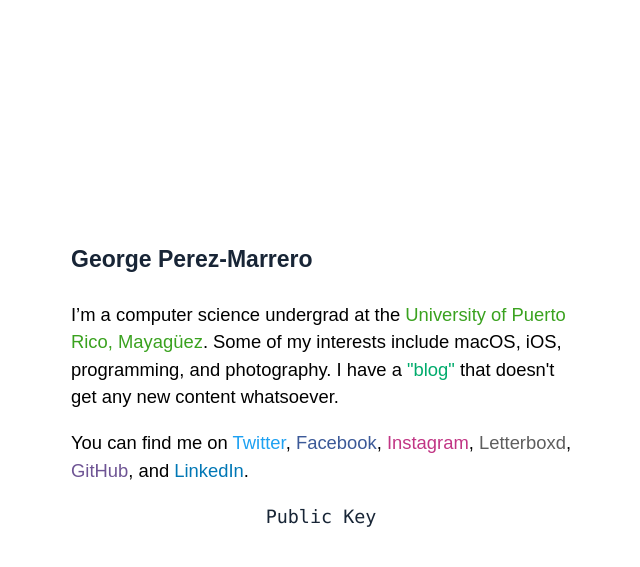
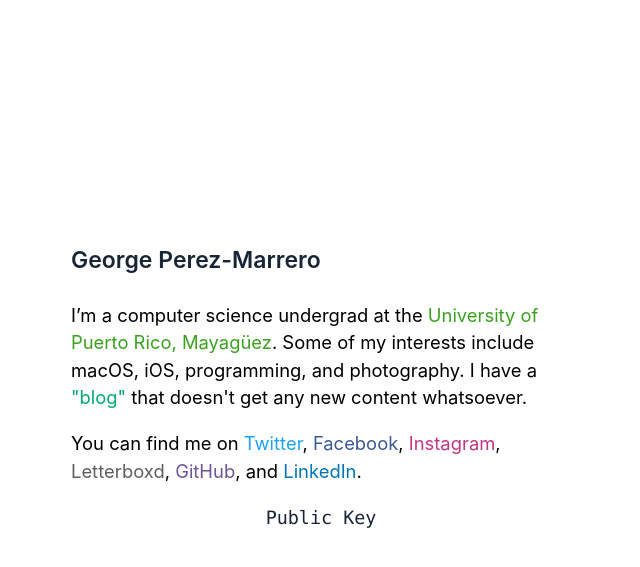
Before and after one commit to georgeperez/titanpointe.org, a Jekyll site: the page built from index.html, in a window 1280 px wide. Shown: the top 567 px of the page, without its empty margins (319-959 px from the left). Built offline with Jekyll 4.4.1, drawn with Linux system fonts in a browser that asks for light colours.

Commit message:
Added system UI fonts

```diff
--- a/assets/css/style.css
+++ b/assets/css/style.css
@@ -4,7 +4,7 @@
     margin: 0;
     padding: 0;
     background-color: rgb(255,255,255);
-    font-family: sans-serif;
+    font-family: -apple-system, BlinkMacSystemFont, "Segoe UI", Roboto, Helvetica, Arial, sans-serif;
     font-size: 1.15em;
 }
 
@@ -45,7 +45,7 @@
 }
 
 #gpg p{
-    font-family: Menlo;
+    font-family: 'SF Mono', Menlo, monospace;
     text-align: center
 }
 
```
